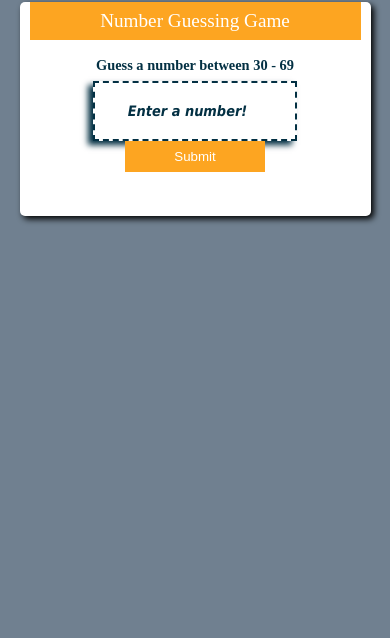
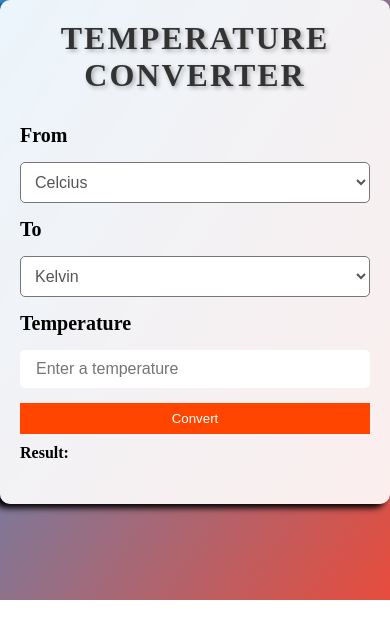
Before and after one commit to Hood899/numberGuessing, a plain HTML site: page index.html in a window 390 px wide. Drawn offline with Linux system fonts and the light colour scheme.

Commit message:
auto publish 1714068457935

```diff
--- a/css/style.css
+++ b/css/style.css
@@ -5,103 +5,83 @@
 }
 
 body {
-  background-color: slategray ;
+  background: linear-gradient(to bottom right, #3498db, #e74c3c);
+  background-repeat: no-repeat;
+  height: 600px;
 }
 
-#number_guessing {
-  width: 38%;
-  height: 300px;
+#temperatureForm {
+  max-width: 400px;
   margin: 0 auto;
-  text-align: center;
-  display: flex ;
-  justify-content: space-between;
-  align-self: center;
-  flex-direction: column;
-  background-color: white;
-  border-radius: 5px;
-  box-shadow: 3px 3px 6px;
-  margin-top: 2px;
+  padding: 20px;
+  background-color: rgba(255, 255, 255, 0.9);
+  border-radius: 10px;
+  box-shadow: -5px 4px 6px;
+  border: none;
 }
 
 h2 {
-  background-color: #fda521 ;
-  color: #ffffff;
-  font-size: 1.5rem ;
-  margin: 0 10px 10px 10px;
-  font-weight: 400;
-  padding: 8px 0;
+  text-align: center;
+  margin-top: 0;
+  margin-bottom: 30px;
+  color: #333;
+  font-size: 32px;
+  text-transform: uppercase;
+  letter-spacing: 2px;
+  text-shadow: 2px 2px 4px rgba(0, 0, 0, 0.3);
 }
 
-h4 , p{
-  color: #033043 ;
-  margin: 7px 6px;
-  font-size: 1rem;
+label {
+  font-size: 20px ;
   font-weight: bold;
+  color: black;
 }
 
-#guess {
-  width: auto;
-  margin: 0px auto;
-  padding: 20px 10px ;
-  color: #033043;
-  text-align: center ;
-  font-size: 1rem ;
-  font-family: Tahoma ;
-  font-weight: bold ;
-  border: 2px dashed #033043;
-  box-shadow: -5px 4px 6px;
+#fromUnit, #toUnit {
+  margin: 15px  0 15px 0;
+  padding: 10px;
+  width: 100%;
+  font-size: 16px ;
+  color: #555;
+  background-color: white;
+  border-radius: 5px;
 }
 
-#guess::placeholder {
-  color: #033043;
-  font-style: italic;
-  font-weight: bold;
-}
-
-#guess:focus {
-  outline: none;
+input[type="number"] {
+  padding: 10px 16px;
+  margin-top: 15px;
+  width: 100%;
+  box-sizing: border-box;
   border: none;
-  box-shadow: 0 0 5px #3366cc;
+  border-radius: 5px;
+  font-size: 16px;
+  background-color: white;
 }
 
 #submit {
   margin: 0px auto;
-  width: 40%;
-  text-align: center ;
+  width: 100%;
+  text-align: center;
   padding: 8px 10px;
-  background-color: #fda521;
-  color: white ;
+  background-color: orangered ;
+  color: white;
   border: none;
-  transition: background-color 0.5s ease-in-out;
+  margin-top: 15px;
+  transition: background-color 0.3s ease;
 }
 
-#submit:hover {
-    background-color: #033043;
 
+
+#textDisplay {
+  font-size: 16px ;
+  margin: 10px 0 10px 0;
+  color: black;
+  font-weight: bold ;
 }
 
-#output {
-   background-color: white;
-   padding: 8px 2px;
-   color: #033043;
-   font-size: 1rem ;
+#result {
+  margin-top: 22px;
+  font-weight: bold;
+  color: #555;
+  text-align: center;
 }
-
-@media screen and (max-width: 600px) {
-  #number_guessing {
-    width: 90%;
-    height: auto;
-  }
-
-  h2 {
-    font-size: 1.2rem ;
-  }
-
-  h4, p {
-    font-size: 0.9rem;
-  }
-
-  #guess {
-    font-size: 0.9rem;
-  }
-}
--- a/index.html
+++ b/index.html
@@ -2,7 +2,7 @@
 <html>
 <head>
     <meta charset="UTF-8">
-    <title>numberGuessing</title>
+    <title>Temperature Convert</title>
     <meta name="viewport" content="width=device-width, initial-scale=1">
     <meta name="author" content="Supherhero">
     <meta name="keywords" content="programming hero,learn programming">
@@ -13,23 +13,37 @@
     <link rel="stylesheet" href="css/style.css">
 </head>
 <body>
-<div id="number_guessing">
-   <h2>Number Guessing Game</h2>
-   <h4>Guess a number between 30 - 69</h4>
-
-   <input type="number" id="guess" placeholder="Enter a number!">
-
-   <button type="submit" id="submit">Submit</button>
 
 
+<form id="temperatureForm">
+  <h2>Temperature Converter</h2>
 
-   <p id="output"></p>
-   <h4 id="attempts"></h4>
- </div>
+  <label for="fromUnit">From</label> <br>
+  <select name="fromUnit" id="fromUnit">
+    <option value="fahrenheit">Fahrenheit</option>
+    <option value="celcius" selected>Celcius</option>
+    <option value="kelvin">Kelvin</option>
+  </select>
+  <br>
 
+  <label for="toUnit">To</label><br>
+  <select name="toUnit" id="toUnit">
+    <option value="kelvin" selected>Kelvin</option>
+    <option value="fahrenheit">Fahrenheit</option>
+    <option value="celcius">Celcius</option>
+  </select>
+  <br>
 
+  <label for="temperature">Temperature</label> <br>
+  <input type="number" id="temperature" placeholder="Enter a temperature">
+  <br>
 
+  <button type="submit" id="submit">Convert</button>
 
+  <h3 id="textDisplay">Result: </h3>
+
+  <p id="result"></p>
+</form>
 
 <!--main js-->
 <script src="js/main.js"></script>
--- a/js/main.js
+++ b/js/main.js
@@ -1,42 +1,37 @@
-// Add all your JS here
+let forme = document.getElementById('temperatureForm');
 
-let tryingValue = 0;
-let maximumAttempts = 9;
-const minimum = 30;
-const maximum = 69;
-const attempted = document.getElementById('attempts');
-let randomNumber = Math.floor(Math.random() * (maximum - minimum + 1)) + minimum;
+forme.addEventListener('submit', (e) => {
+  e.preventDefault();
 
-const numGuess = document.getElementById('guess');
-const submitBtn = document.getElementById('submit');
-const outputed = document.getElementById('output');
+  const fromUnit = document.getElementById('fromUnit').value;
+  const toUnit = document.getElementById('toUnit').value;
+  const temperature = parseInt(document.getElementById('temperature').value);
 
-submitBtn.addEventListener('click', function() {
-    const userValue = Number(numGuess.value);
-    tryingValue++;
+  const convertedTemperature = convertTemperature(temperature, fromUnit,  toUnit);
+  const resultElement = document.getElementById('result');
+  resultElement.textContent = `Resulta :  ${convertedTemperature.toFixed(2)} ${toUnit}`;
+});
 
-    switch(true) {
-        case tryingValue == maximumAttempts:
-            attempted.textContent = ` 😪You have reached the maximum number of attempts ${tryingValue}. Game over! 🥴Try again`;
-            submitBtn.disabled = true;
-            break;
+function convertTemperature(temperature, fromUnit,  toUnit) {
+  if (fromUnit === 'fahrenheit') {
+    if (toUnit === 'celcius') {
+      return (temperature - 32) * 5 / 9;
+    } else if (toUnit === 'kelvin') {
+      return (temperature - 32) * 5 / 9 + 273.5;
+    }
+  } else if (fromUnit === 'celcius') {
+    if (toUnit === 'fahrenheit') {
+      return (temperature * 9 / 5) + 32;
+    } else if (toUnit === 'kelvin') {
+      return (temperature + 273.5 );
+    }
+  } else if (fromUnit === 'kelvin') {
+    if (toUnit === 'fahrenheit') {
+      return (temperature - 273.5 ) * 9 / + 32;
+    } else if (toUnit === 'celcius') {
+       return (temperature + 273.5 );
+    }
+  }
 
-        case userValue < minimum || userValue > maximum:
-            attempted.textContent = `😇 Please enter a number between ${minimum} and ${maximum} 🙏🏽`;
-            break;
-
-        case userValue === randomNumber:
-            attempted.textContent = `You picked the right number, it is ${userValue}`;
-            outputed.textContent = `You guessed the number in ${tryingValue} tries! Congratulations 👏!`;
-            submitBtn.disabled = true;
-            break;
-
-        case userValue < randomNumber:
-            attempted.textContent = `The number you picked is too low!`;
-            break;
-
-        case userValue > randomNumber:
-            attempted.textContent = `The number you picked is too high!`;
-            break;
-    }
-});
+  return NaN;
+}
```
